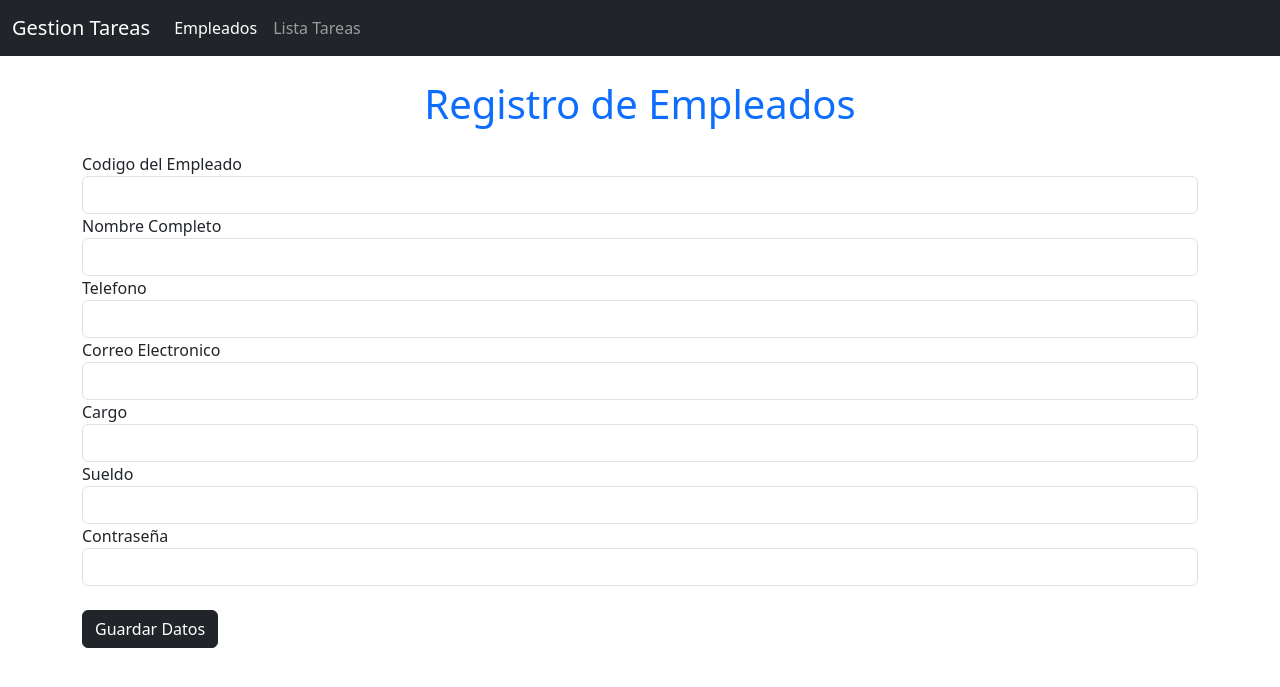
After one commit to KeniaKodigo/BOOTCAMP_FSJ22_BACKEND, a PHP site: page /registrar_empleado.php in a window 1280 px wide. The commit adds this page. Shown: the top 687 px of the page. Run offline with PHP 8.4, Linux system fonts and the light colour scheme.

```diff
--- /dev/null
+++ b/gestion_tareas_poo_solid/assets/nav.php
@@ -0,0 +1,18 @@
+<nav class="navbar navbar-expand-lg navbar-dark bg-dark">
+    <div class="container-fluid">
+        <a class="navbar-brand" href="#">Gestion Tareas</a>
+        <button class="navbar-toggler" type="button" data-bs-toggle="collapse" data-bs-target="#navbarSupportedContent" aria-controls="navbarSupportedContent" aria-expanded="false" aria-label="Toggle navigation">
+        <span class="navbar-toggler-icon"></span>
+        </button>
+        <div class="collapse navbar-collapse" id="navbarSupportedContent">
+        <ul class="navbar-nav me-auto mb-2 mb-lg-0">
+            <li class="nav-item">
+            <a class="nav-link active" aria-current="page" href="./index.php">Empleados</a>
+            </li>
+            <li class="nav-item">
+            <a class="nav-link" href="#">Lista Tareas</a>
+            </li>
+        </ul>
+        </div>
+    </div>
+</nav>
--- a/gestion_tareas_poo_solid/clases/Empleados.php
+++ b/gestion_tareas_poo_solid/clases/Empleados.php
@@ -4,7 +4,7 @@ class Empleados{
     public $codigo_empleado;
     public $nombre;
     public $telefono;
-    private $correo;
+    private $correo; //set y get
     public $cargo;
     private $sueldo;
     private $password;
@@ -44,7 +44,7 @@ class Empleados{
     //metodo para agregar empleados a un arreglo
     public function agregarEmpleado(){
         //antes de agregar un nuevo empleado, cargamos la lista del json decodificado y la actualizamos
-        $array_empleados = $this->cargarListaEmpleados();
+        $array_empleados = self::cargarListaEmpleados();
         //agregamos un nuevo empleado al arreglo
         //arreglo asociativo
         $array_empleados[] = [
@@ -57,24 +57,26 @@ class Empleados{
             'password' => $this->getPassword()
         ];
         //guardamos la informacion en el json ya codificado
-        $this->guardarEmpleadoJSON($array_empleados);
+        self::guardarEmpleadoJSON($array_empleados);
         return "Se ha guardado correctamente";
     }
 
     //metodo para cargar la lista de empleados
-    public function cargarListaEmpleados(){
+    public static function cargarListaEmpleados(){
         //retornar el json de los empleados para que se vaya actualizado al momento de agregar un nuevo empleado
 
         //validamos si el archivo existe
         if(file_exists('empleados.json')){
+            //obtenemos la informacion del archivo
             $informacion_json = file_get_contents('empleados.json');
             //decodificamos la informacion del json
-            return json_decode($informacion_json, true);
+            return json_decode($informacion_json, true); //[]
         }
         return [];
     }
 
-    private function guardarEmpleadoJSON($lista_empleado){
+    //uso exclusivo para la clase (metodo agregarEmpleados)
+    private static function guardarEmpleadoJSON($lista_empleado){
         //codificamos la lista a un json
         $json_codificado = json_encode($lista_empleado, JSON_PRETTY_PRINT);
         //agregamos nuevo contenido al json
--- a/gestion_tareas_poo_solid/clases/Tareas.php
+++ b/gestion_tareas_poo_solid/clases/Tareas.php
@@ -63,6 +63,7 @@ class Tareas{
         $tareas = self::cargarTareas(); //[]
         $tarea_encontrada = false;
         //iteramos el arreglo para verificar la tarea por su id
+        //& => hace una referencia a la informacion de las tareas del arreglo
         foreach($tareas as &$tarea){
             if($tarea['id_tarea'] == $id){
                 //echo "Tarea encontrada";
--- /dev/null
+++ b/gestion_tareas_poo_solid/registrar_empleado.php
@@ -0,0 +1,64 @@
+<!DOCTYPE html>
+<html lang="en">
+<head>
+    <meta charset="UTF-8">
+    <meta name="viewport" content="width=device-width, initial-scale=1.0">
+    <link href="https://cdn.jsdelivr.net/npm/bootstrap@5.3.3/dist/css/bootstrap.min.css" rel="stylesheet" integrity="sha384-QWTKZyjpPEjISv5WaRU9OFeRpok6YctnYmDr5pNlyT2bRjXh0JMhjY6hW+ALEwIH" crossorigin="anonymous">
+    <title>Registro de Empleados</title>
+</head>
+<body>
+    <?php include("./assets/nav.php"); ?>
+    <main class="container">
+        <h1 class="text-center text-primary my-4">Registro de Empleados</h1>
+        <form action="" method="post">
+            <label for="">Codigo del Empleado</label>
+            <input type="text" name="codigo" class="form-control">
+
+            <label for="">Nombre Completo</label>
+            <input type="text" name="nombre" class="form-control">
+
+            <label for="">Telefono</label>
+            <input type="text" name="telefono" class="form-control">
+
+            <label for="">Correo Electronico</label>
+            <input type="text" name="correo" class="form-control">
+
+            <label for="">Cargo</label>
+            <input type="text" name="cargo" class="form-control">
+
+            <label for="">Sueldo</label>
+            <input type="text" name="sueldo" class="form-control">
+
+            <label for="">Contraseña</label>
+            <input type="text" name="password" class="form-control">
+
+            <input type="submit" class="btn btn-dark mt-4" value="Guardar Datos">
+        </form>
+    </main>
+    <?php
+        require_once "./clases/Empleados.php";
+
+        if(isset($_POST['codigo'], $_POST['nombre'], $_POST['telefono'], $_POST['correo'], $_POST['cargo'], $_POST['sueldo'], $_POST['password'])){
+            //Palabras Magicas
+            $codigo = $_POST['codigo'];
+            $nombre = $_POST['nombre'];
+            $telefono = $_POST['telefono'];
+            $correo = $_POST['correo'];
+            $cargo = $_POST['cargo'];
+            $sueldo = $_POST['sueldo'];
+            $password = $_POST['password'];
+
+            //agregar un nuevo empleado
+            $empleado = new Empleados($codigo, $nombre, $telefono, $cargo);
+            $empleado->setCorreo($correo);
+            $empleado->setSueldo($sueldo);
+            $empleado->setPassword($password);
+
+            $resultado = $empleado->agregarEmpleado();
+            echo "<div class='alert alert-primary' role='alert'>$resultado</div>";
+        }
+
+    ?>
+</body>
+<script src="https://cdn.jsdelivr.net/npm/bootstrap@5.3.3/dist/js/bootstrap.bundle.min.js" integrity="sha384-YvpcrYf0tY3lHB60NNkmXc5s9fDVZLESaAA55NDzOxhy9GkcIdslK1eN7N6jIeHz" crossorigin="anonymous"></script>
+</html>
```
Also changed, not shown: gestion_tareas_poo_solid/clases/Gerente.php (+13 -1 lines), gestion_tareas_poo_solid/empleados.json (+18 -0 lines), gestion_tareas_poo_solid/index.php (+35 -12 lines), gestion_tareas_poo_solid/tareas.json (+16 -0 lines), gestion_tareas_poo_solid/testeoClases.php (added, +41 -0 lines).
